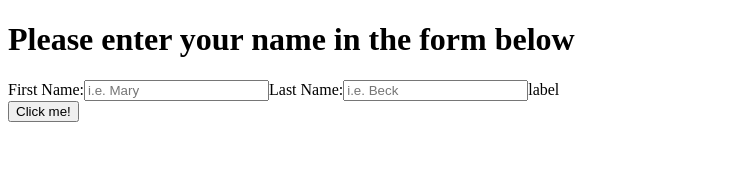
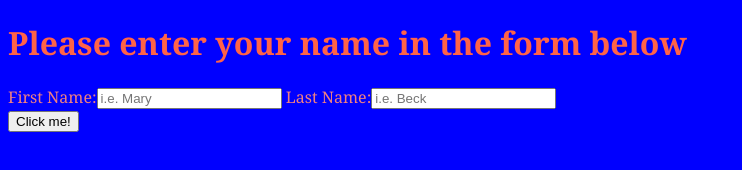
Before and after one commit to mbhalesha/May19-practicepage1, a plain HTML site: page index.html in a window 1280 px wide. Shown: the whole page, without its empty margins (0-742 px from the left). Drawn offline with Linux system fonts and the light colour scheme.

Commit message:
created styling

```diff
--- a/index.html
+++ b/index.html
@@ -5,13 +5,15 @@
     <meta name="viewport" content="width=device-width, initial-scale=1.0">
     <meta http-equiv="X-UA-Compatible" content="ie=edge">
     <title>Nay 19 Practice Page</title>
+    <link rel="stylesheet" type="text/css" href="style.css"
 </head>
 <body>
 
     <h1>Please enter your name in the form below</h1>
     <form>
-        <label>First Name:<input type = "text" id="firstName" placeholder="i.e. Mary"></label
-        <label>Last Name:<input type = "text" id="lastName" placeholder="i.e. Beck"></label>label
+        <label>First Name:<input type = "text" id="firstName" placeholder="i.e. Mary"></label <br>
+
+        <label>Last Name:<input type = "text" id="lastName" placeholder="i.e. Beck"></label>
         </form>
         <button>Click me!</button>
 </body>
--- a/style.css
+++ b/style.css
@@ -0,0 +1,9 @@
+body{
+    background-color:blue;
+    color: lightcoral;
+    font-family: Georgia;
+}
+
+h1 {
+    color:tomato;
+}
```
